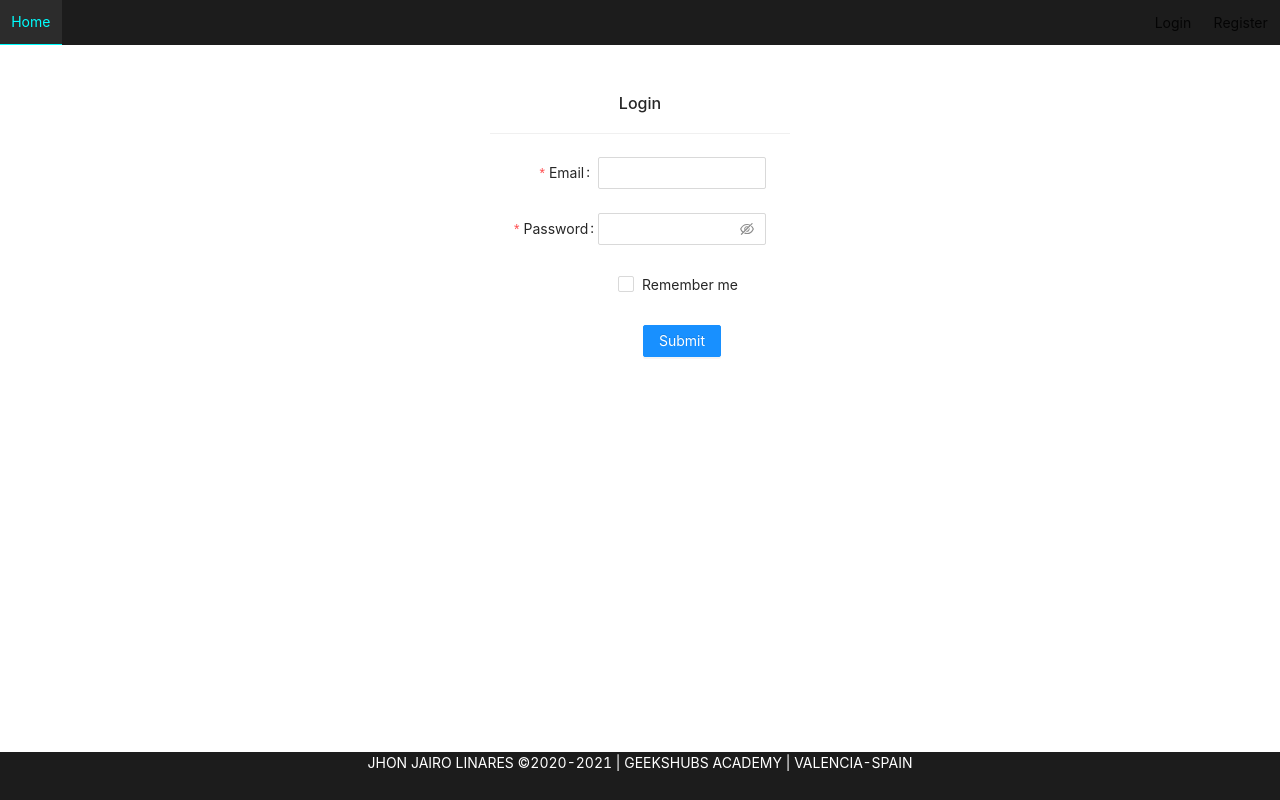
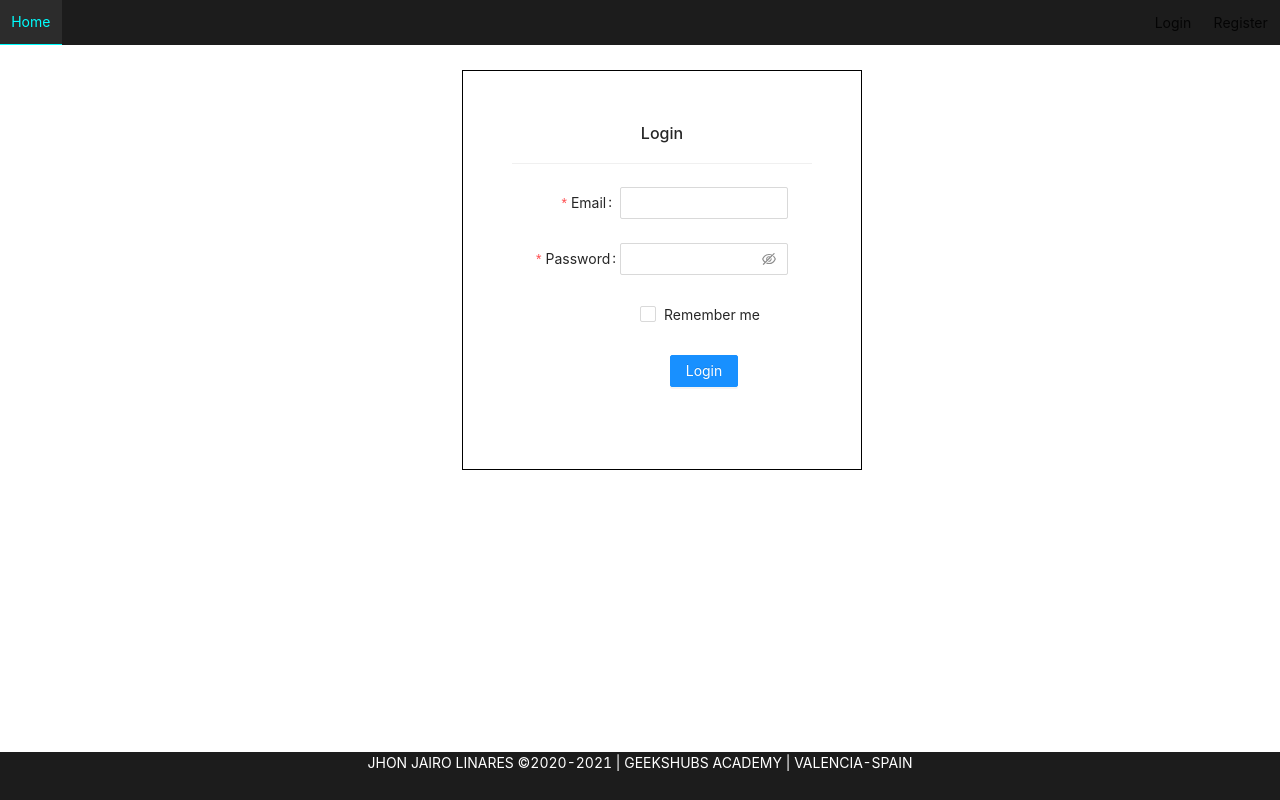
Before and after one commit to jhonjlinaresb/frontadmsys, a React (Create React App) app: page /login in a window 1280 px wide. Built offline with nearby package versions, Linux system fonts and the light colour scheme; no server answers.

Commit message:
Add SASS to container Login

```diff
--- a/src/containers/Login/Login.jsx
+++ b/src/containers/Login/Login.jsx
@@ -4,6 +4,7 @@ import {useHistory} from 'react-router-dom';
 import { Form, Input, Button, Checkbox } from 'antd';
 import {notification} from 'antd';
 import { Card } from 'antd';
+import './Login.scss'
 
 const layout = {
   labelCol: { span: 8 },
@@ -32,6 +33,7 @@ const tailLayout = {
         .catch(error=>console.log(error))
     }
     return (
+    <div className="block">
       <div className="site-card-border-less-wrapper" style={{ textAlign: 'center', display: 'flex', padding: '30px', justifyContent: 'center'}}>
       <Card title="Login" bordered={false} style={{ width: 300, textAlign: 'center' }}>
         <Form {... layout}
@@ -58,12 +60,13 @@ const tailLayout = {
 
       <Form.Item {...tailLayout} >
         <Button type="primary" htmlType="submit">
-          Submit
+          Login
         </Button>
         </Form.Item>
         </Form>
         </Card>
         </div>
+    </div>
     )
 }
 
--- /dev/null
+++ b/src/containers/Login/Login.scss
@@ -0,0 +1,11 @@
+.block{
+    width: 400px;
+    height: 400px;
+    border: black solid 1px;
+    display: flex;
+    position: absolute;
+    align-items: center;
+    justify-content: center;
+    left: 33em;
+    top: 5em;
+}
```
Also changed, not shown: 1 other file (tests, documents, lock files or other folders).
